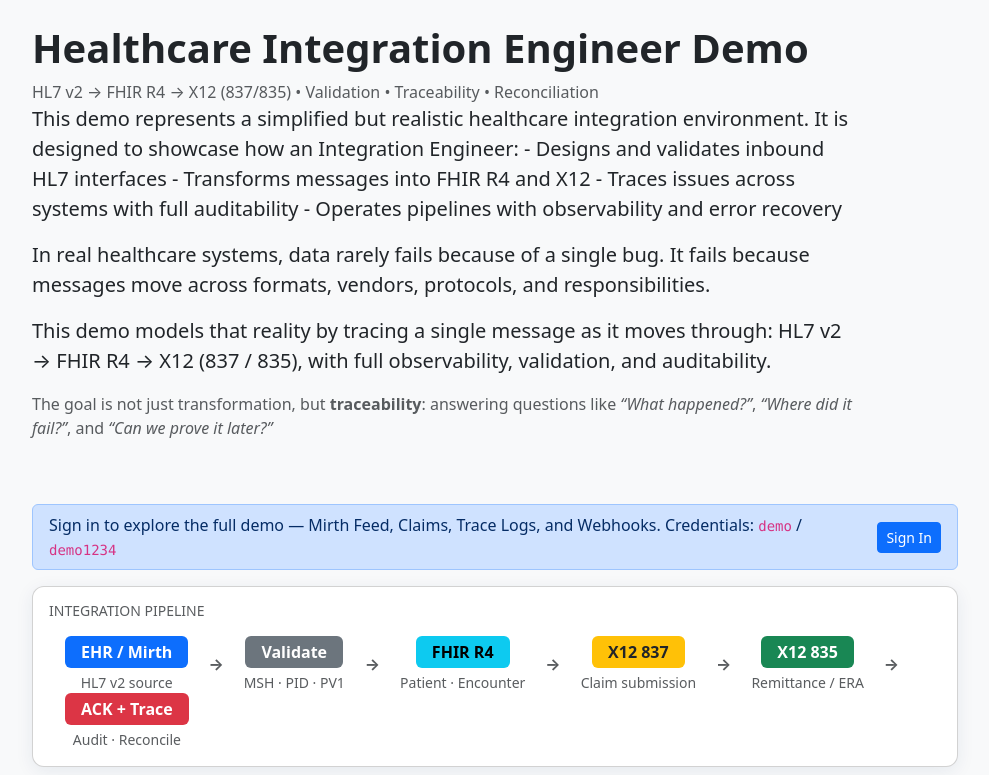
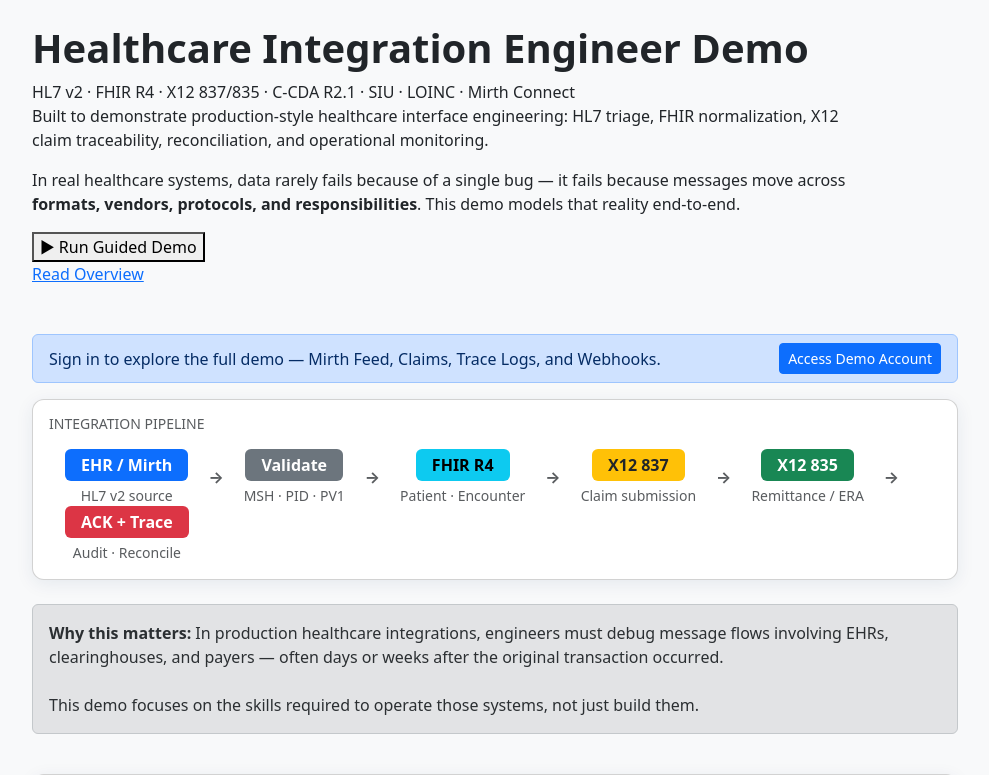
Before and after one commit to yzenith/django-sam-healthcare, a Django app: page / in a window 1280 px wide. Shown: the part 56-831 px from the top of the page, without its empty margins (50-1039 px from the left). Run offline with Django 4.2, Linux system fonts and the light colour scheme; data that the repository does not hold is empty.

Commit message:
Improve demo UX: login page, seed timestamps, homepage copy, guided tour
- Login page: replace exposed credentials with "Access Demo Account" button
  that auto-submits; manual sign-in collapsed under a link
- Seed data: timestamps now dynamic (relative to now, last 72h) so data
  always looks current; seed button always clears and re-seeds
- Homepage: sharper positioning copy + "Run Guided Demo" CTA button
- Guided Demo: 4-step tour (Mirth Feed → Trace Logs → DQ Monitor →
  Claim Reconciliation) with dismissible step banners on each page;
  auto-seeds fresh data and auto-logs in the demo user

Co-Authored-By: Claude Sonnet 4.6 <noreply@anthropic.com>

```diff
--- a/example/templates/home.html
+++ b/example/templates/home.html
@@ -6,41 +6,29 @@
 <!-- Hero / Story -->
 <div class="row mb-5">
   <div class="col-lg-9">
-    <h1 class="mb-2">Healthcare Integration Engineer Demo</h1>
-    <div class="text-muted">
-      HL7 v2 → FHIR R4 → X12 (837/835) • Validation • Traceability • Reconciliation
+    <h1 class=”mb-2”>Healthcare Integration Engineer Demo</h1>
+    <div class=”text-muted mb-3”>
+      HL7 v2 · FHIR R4 · X12 837/835 · C-CDA R2.1 · SIU · LOINC · Mirth Connect
     </div>
 
-    <p class="lead">
-      This demo represents a simplified but realistic healthcare integration environment.
-
-        It is designed to showcase how an Integration Engineer:
-        - Designs and validates inbound HL7 interfaces
-        - Transforms messages into FHIR R4 and X12
-        - Traces issues across systems with full auditability
-        - Operates pipelines with observability and error recovery
-
-
+    <p class=”lead mb-2”>
+      Built to demonstrate production-style healthcare interface engineering:
+      HL7 triage, FHIR normalization, X12 claim traceability, reconciliation, and operational monitoring.
     </p>
 
-    <p class="lead">
-      In real healthcare systems, data rarely fails because of a single bug.
-      It fails because messages move across <strong>formats, vendors, protocols,
-      and responsibilities</strong>.
+    <p class=”text-muted mb-3”>
+      In real healthcare systems, data rarely fails because of a single bug —
+      it fails because messages move across <strong>formats, vendors, protocols, and responsibilities</strong>.
+      This demo models that reality end-to-end.
     </p>
 
-    <p class="lead">
-      This demo models that reality by tracing a single message as it moves through:
-      <strong>HL7 v2 → FHIR R4 → X12 (837 / 835)</strong>,
-      with full observability, validation, and auditability.
-    </p>
-
-    <p class="text-muted">
-      The goal is not just transformation, but <strong>traceability</strong>:
-      answering questions like <em>“What happened?”</em>,
-      <em>“Where did it fail?”</em>, and
-      <em>“Can we prove it later?”</em>
-    </p>
+    <form method=”post” action=”{% url 'guided-demo' %}” class=”d-inline”>
+      {% csrf_token %}
+      <button type=”submit” class=”btn btn-success btn-lg me-2”>
+        ▶ Run Guided Demo
+      </button>
+    </form>
+    <a href=”{% url 'overview' %}” class=”btn btn-outline-secondary btn-lg”>Read Overview</a>
   </div>
 </div>
 
@@ -51,9 +39,8 @@
     <div class="alert alert-primary d-flex align-items-center gap-3 py-2 mb-0">
       <span>
         Sign in to explore the full demo — Mirth Feed, Claims, Trace Logs, and Webhooks.
-        Credentials: <code>demo</code> / <code>demo1234</code>
       </span>
-      <a href="{% url 'login' %}" class="btn btn-sm btn-primary ms-auto text-nowrap">Sign In</a>
+      <a href="{% url 'login' %}" class="btn btn-sm btn-primary ms-auto text-nowrap">Access Demo Account</a>
     </div>
   </div>
 </div>
--- a/example/urls.py
+++ b/example/urls.py
@@ -7,7 +7,7 @@ from example.views import (
     mirth_message_detail, mirth_messages, home,
     patient_import_detail, patient_import_page, patient_import_rejects_csv,
     health, claim_reconciliation_report, webhook_delivery_log,
-    seed_demo_data_view, retry_webhook, integration_specs,
+    seed_demo_data_view, retry_webhook, integration_specs, guided_demo,
 )
 from example.fhir_views import (
     fhir_metadata,
@@ -47,6 +47,7 @@ urlpatterns = [
 
     # ── Seed demo data ───────────────────────────────────────────────────────
     path("seed-demo-data/", seed_demo_data_view, name="seed-demo-data"),
+    path("guided-demo/", guided_demo, name="guided-demo"),
 
     # ── FHIR R4 API explorer page ────────────────────────────────────────────
     path("fhir-explorer/", TemplateView.as_view(template_name="fhir_api.html"), name="fhir-explorer"),
--- a/example/views.py
+++ b/example/views.py
@@ -871,7 +871,8 @@ def seed_demo_data_view(request):
     if request.method != "POST":
         return redirect("home")
 
-    clear = request.POST.get("clear") == "1"
+    # Always clear and re-seed so timestamps stay current
+    clear = True
     result = seed_demo_data(clear_existing=clear)
 
     if result.get("skipped"):
@@ -883,6 +884,34 @@ def seed_demo_data_view(request):
             f"{result['claims']} claims, {result['webhooks']} webhooks.",
         )
     return redirect("home")
+
+
+def guided_demo(request):
+    """
+    POST /guided-demo/
+    Seeds fresh demo data (always clears first so timestamps are current),
+    auto-logs the user in as the demo account if not authenticated,
+    then redirects to the Mirth messages page — step 1 of the guided tour.
+    The tour steps are embedded in the destination pages via a ?tour=1 param.
+    """
+    from django.contrib.auth import authenticate, login as auth_login
+    from django.contrib import messages
+    from example.seed_demo import seed_demo_data
+
+    # Seed fresh data
+    seed_demo_data(clear_existing=True)
+
+    # Auto-login as demo user if not already authenticated
+    if not request.user.is_authenticated:
+        user = authenticate(request, username="demo", password="demo1234")
+        if user:
+            auth_login(request, user)
+
+    messages.success(
+        request,
+        "Guided demo started — follow the tour steps highlighted on each page.",
+    )
+    return redirect("/mirth/messages/?tour=1")
 
 
 def integration_specs(request):
```
Also changed, not shown: dqmonitor/templates/dqmonitor/dashboard.html (+14 -0 lines), example/seed_demo.py (+120 -109 lines), example/templates/claim_reconciliation.html (+17 -0 lines), example/templates/mirth_messages.html (+16 -0 lines), example/templates/registration/login.html (+46 -25 lines), logtrace/templates/trace/log_list.html (+15 -0 lines).
